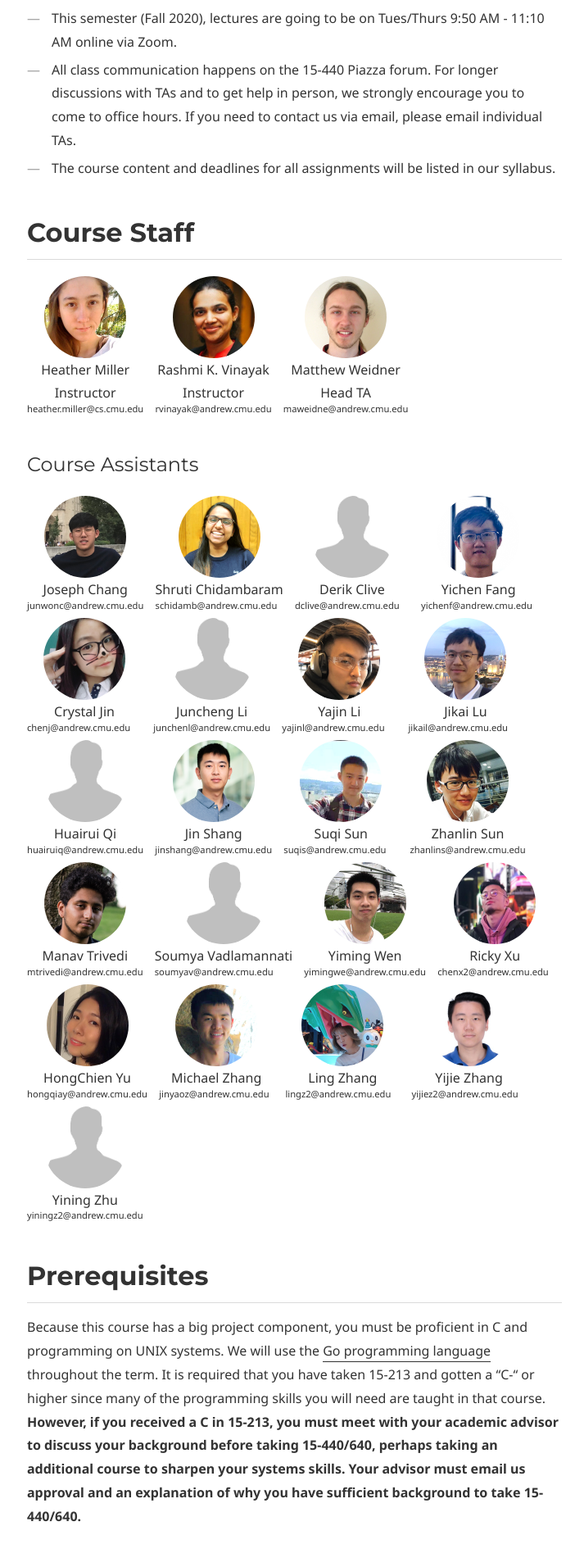
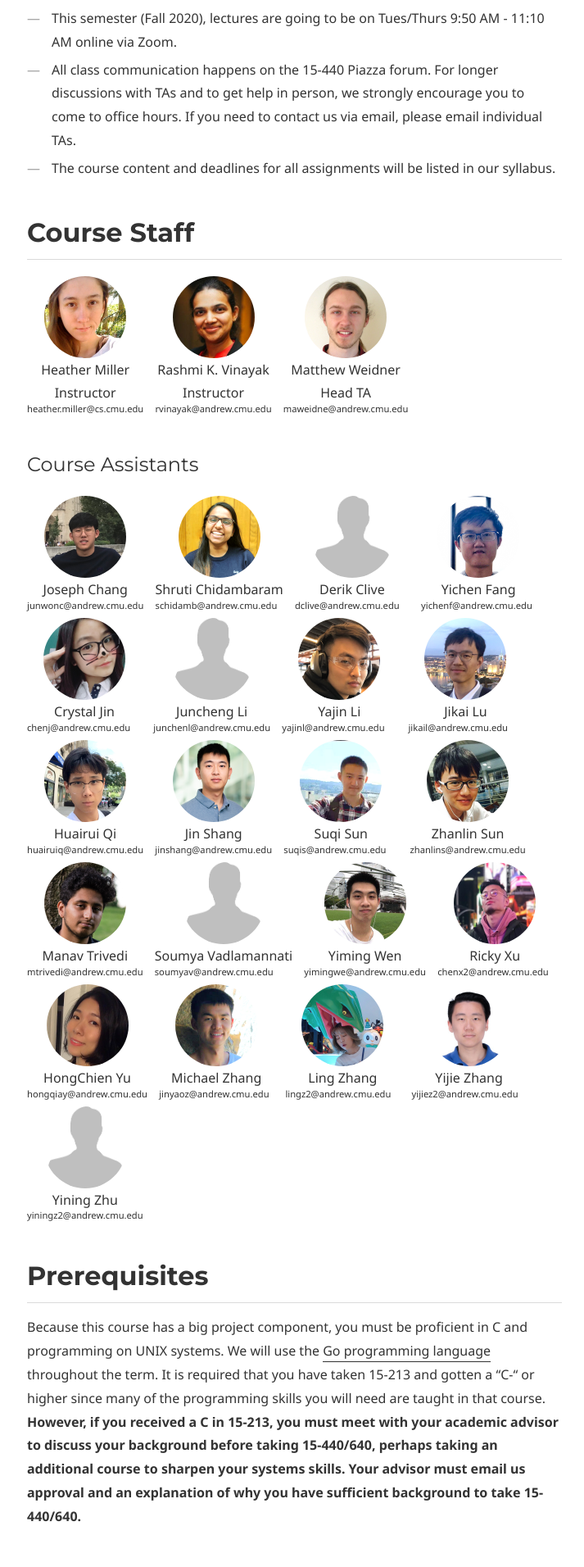
Before and after one commit to 15-440/website, a Jekyll site: the page built from index.md, in a window 1280 px wide. Shown: the part 1534-3446 px from the top of the page at 82% size, without its empty margins (37-750 px from the left). Built offline with Jekyll 4.4.1, drawn with Linux system fonts in a browser that asks for light colours; some web fonts are replaced.

Commit message:
adding ray's photo

```diff
--- a/_config.yml
+++ b/_config.yml
@@ -208,7 +208,7 @@ course:
         - name: Huairui Qi
           email: huairuiq@andrew.cmu.edu
           type: TA
-          image: silhouette.png
+          image: huairui.png
           # zoom_id: 9999999999
           # calendly: https://calendly.com/15440fall2020/firstname-lastname-oh
         - name: Jin Shang
```
Also changed, not shown: doks-theme/assets/images/headshot/huairui.png (added).
